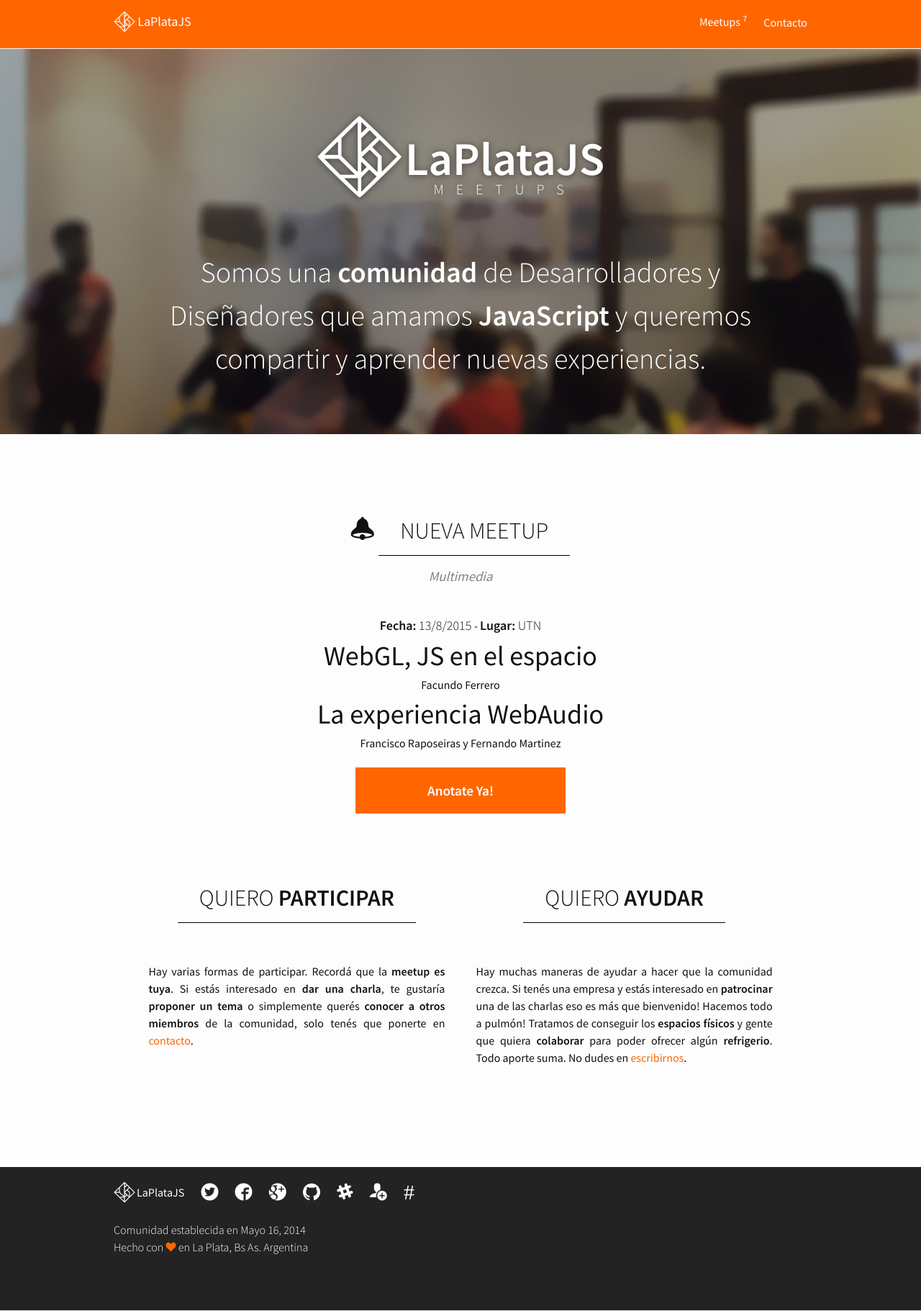
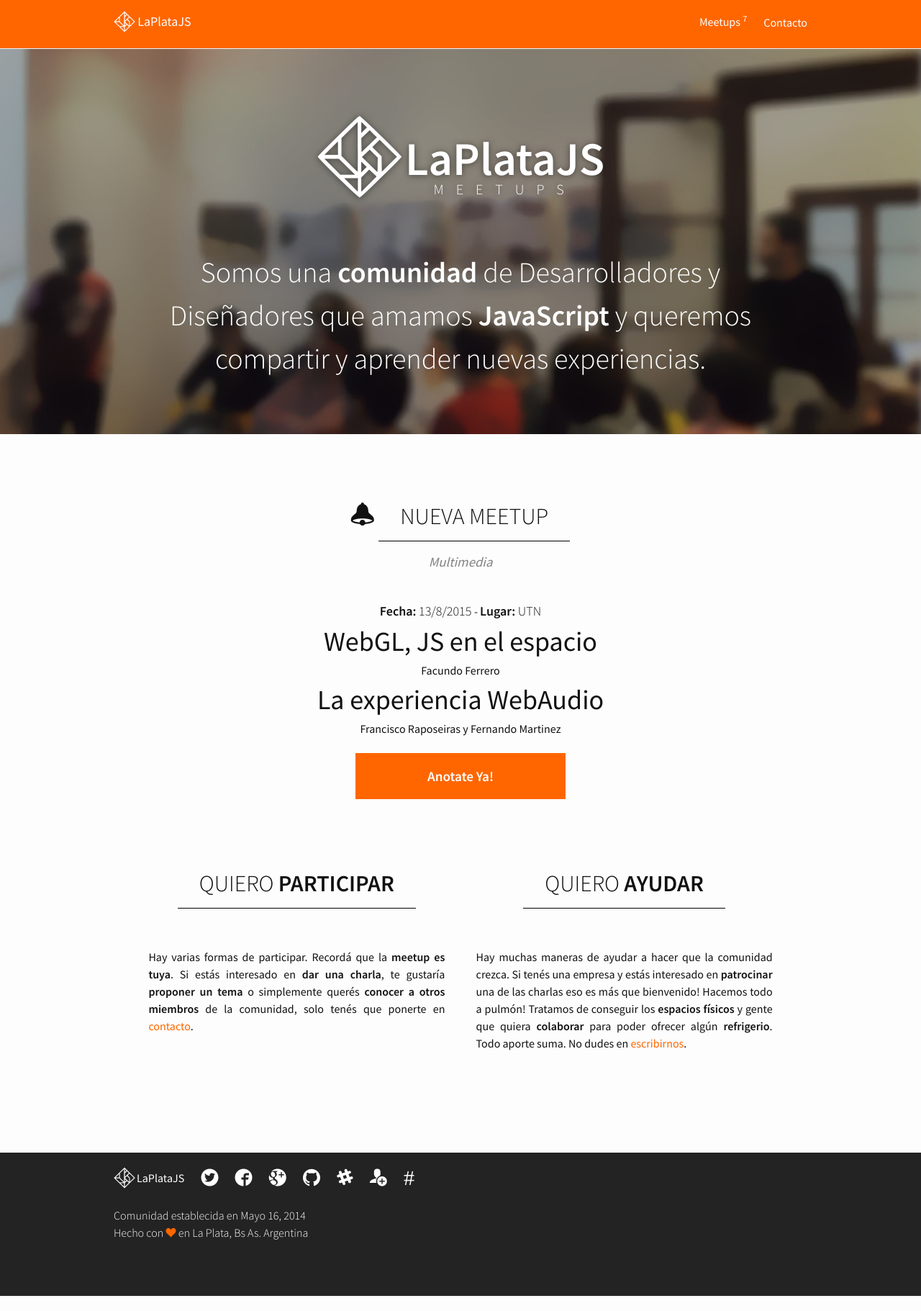
Before and after one commit to laplatajs/laplatajs.github.io, a Jekyll site: the page built from index.html, in a window 1280 px wide. Shown: the whole page at 72% size. Built offline with Jekyll 4.4.1, drawn with Linux system fonts in a browser that asks for light colours.

Commit message:
reduced top space for announcements

```diff
--- a/resources/css/main.scss
+++ b/resources/css/main.scss
@@ -98,7 +98,7 @@ article.wide {
 }
 
 article.announcement {
-  padding: 100px 0 0 0;
+  padding: 80px 0 0 0;
 
   h3 {
       text-align: center;
```
